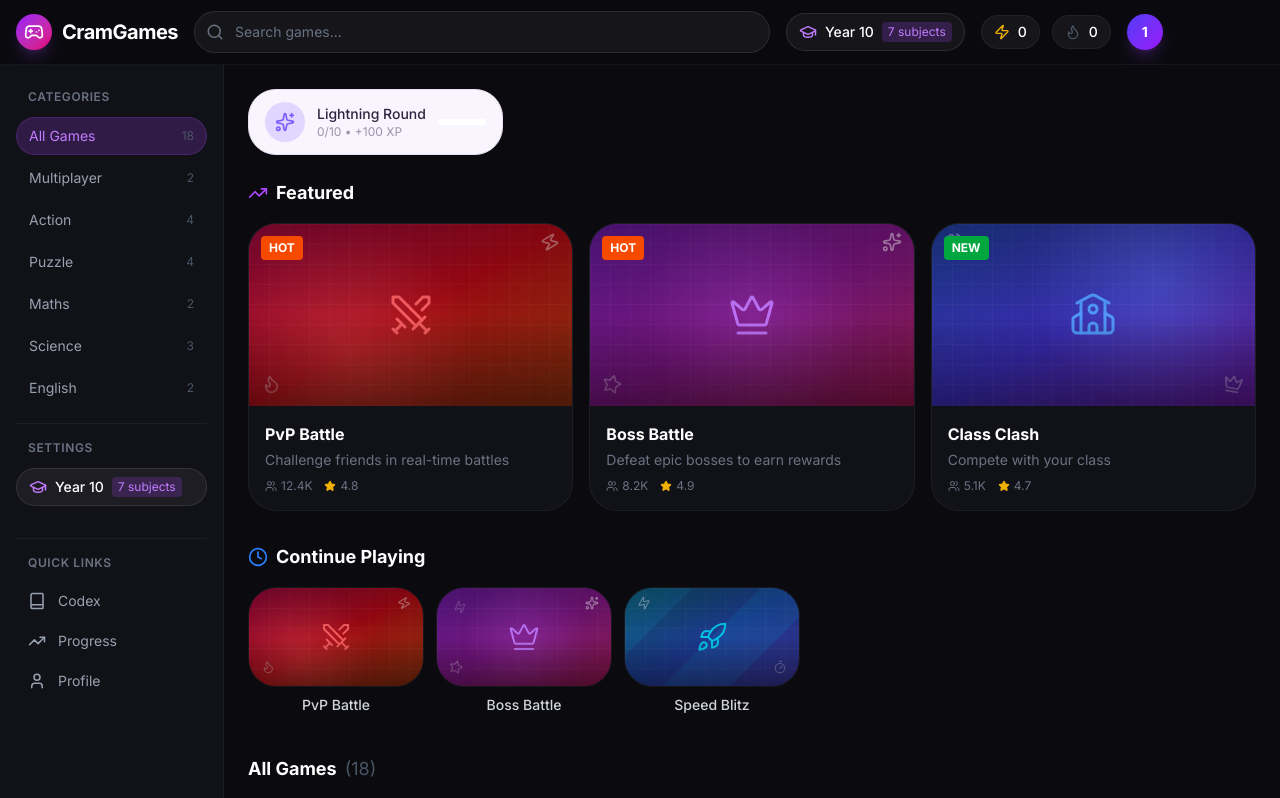
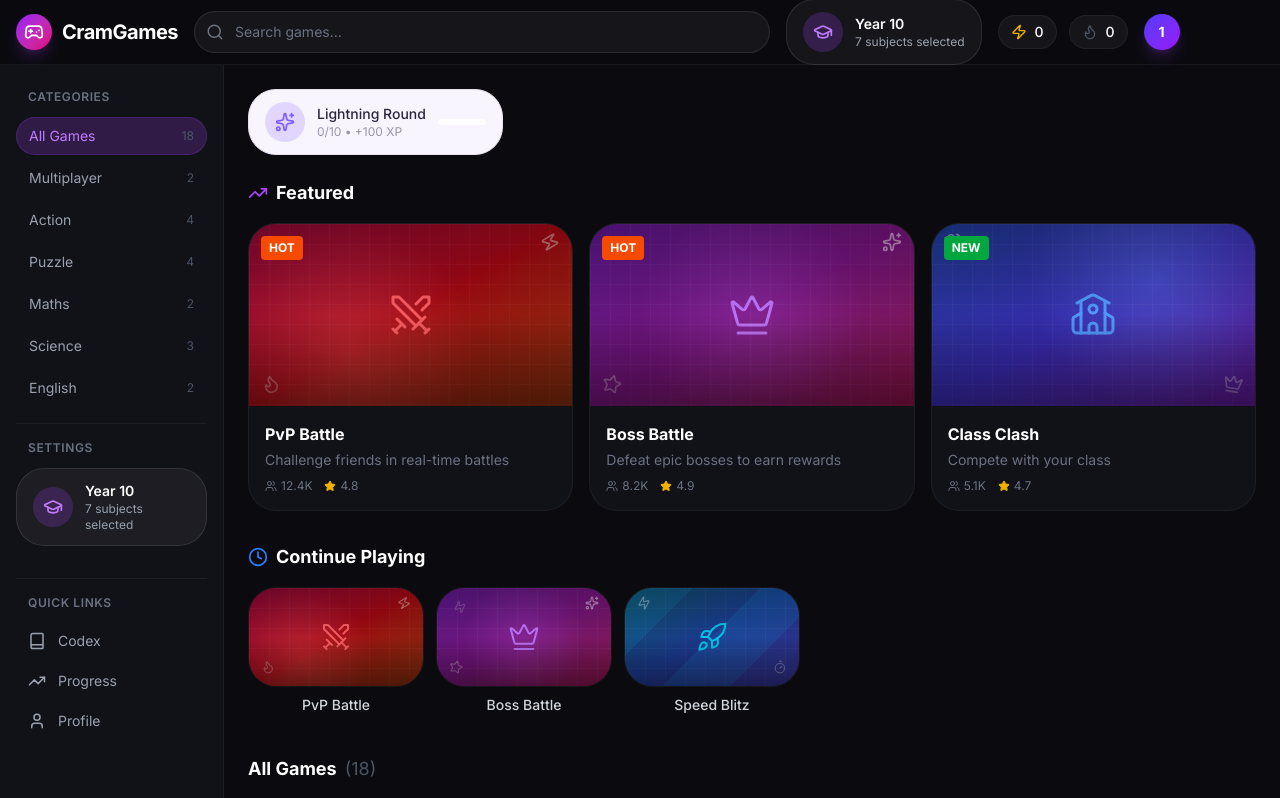
Before and after one commit to hassmaniandevil/cramgames, a Next.js app: page / in a window 1280 px wide. Shown: the top 798 px of the page. Built offline with nearby package versions, Linux system fonts and the light colour scheme.

Commit message:
Improve QuickSettings button layout for sidebar

```diff
--- a/components/game/QuickSettings.tsx
+++ b/components/game/QuickSettings.tsx
@@ -104,17 +104,21 @@ export function QuickSettings({ className }: QuickSettingsProps) {
       <button
         onClick={() => setIsOpen(true)}
         className={cn(
-          'flex items-center gap-2 px-3 py-2 rounded-xl bg-white/5 border border-white/10 hover:border-purple-500/50 transition-colors',
+          'flex items-center gap-3 px-4 py-3 rounded-xl bg-white/5 border border-white/10 hover:border-purple-500/50 hover:bg-white/10 transition-colors',
           className
         )}
       >
-        <GraduationCap size={18} className="text-purple-400" />
-        <span className="text-sm font-medium text-white">
-          {currentYearInfo?.label}
-        </span>
-        <span className="text-xs px-1.5 py-0.5 rounded bg-purple-500/20 text-purple-400">
-          {selectedSubjects.length} subjects
-        </span>
+        <div className="w-10 h-10 rounded-lg bg-purple-500/20 flex items-center justify-center flex-shrink-0">
+          <GraduationCap size={20} className="text-purple-400" />
+        </div>
+        <div className="flex flex-col items-start text-left min-w-0">
+          <span className="text-sm font-semibold text-white">
+            {currentYearInfo?.label}
+          </span>
+          <span className="text-xs text-gray-400">
+            {selectedSubjects.length} subjects selected
+          </span>
+        </div>
       </button>
 
       {/* Settings modal */}
```
